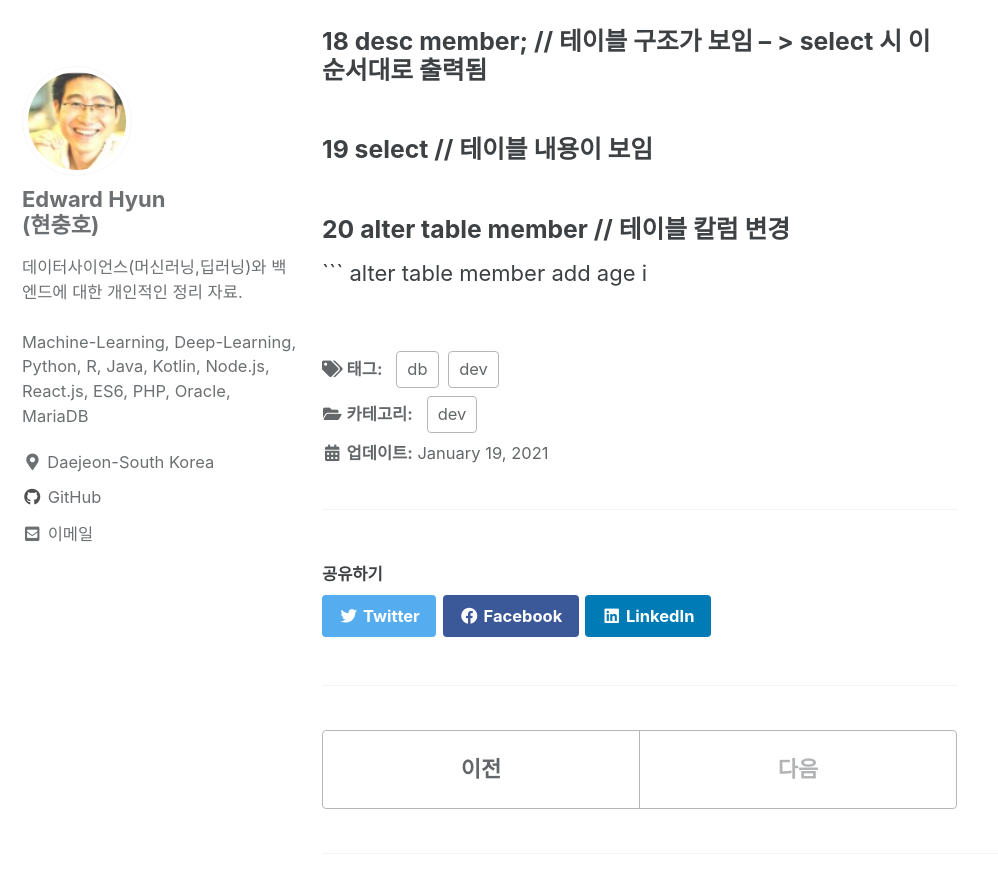
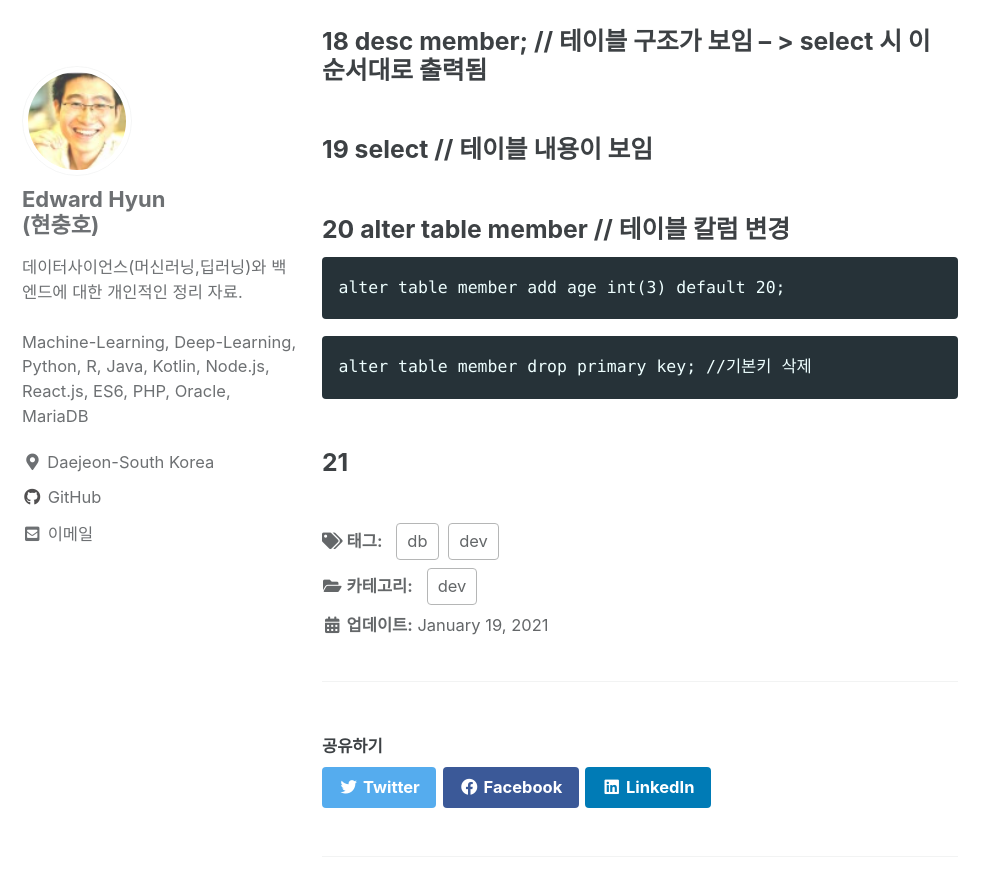
Before and after one commit to iamhch24/iamhch24.github.io, a Jekyll site: the page built from _posts/2021-01-19-[DB] MySql.md, in a window 1280 px wide and 900 px high, scrolled down 4011 px. Shown: the top 896 px of the window, without its empty margins (0-998 px from the left). Built offline with Jekyll 4.4.1, drawn with Linux system fonts in a browser that asks for light colours; cached includes are drawn as plain includes.

Commit message:
_posts/2021-01-19-[DB] MySql.md updated from https://stackedit.io/

````diff
--- a/_posts/2021-01-19-[DB] MySql.md
+++ b/_posts/2021-01-19-[DB] MySql.md
@@ -114,16 +114,23 @@ create table member(
 
 ### 20 alter table member // 테이블 칼럼 변경
 ```
-alter table member add age i
+alter table member add age int(3) default 20;
+```
 
+```
+alter table member drop primary key; //기본키 삭제
+```
+
+
+### 21
 
 
 
 
 
 <!--stackedit_data:
-eyJoaXN0b3J5IjpbMTg3NTQ2ODQ2MCwyMzUwNTIxODQsLTE4ND
-U3MzcwMTksMjEwNzE1MzA3LC00NDI1MjQ5NDgsLTYxNzc5NTc2
-NSwtNDAxODM1OTgwLDQwODIwNDU5OCwyMDA2NDEyOTMsODM5Mj
-Q5NTksMTE3NjE3NDg4NF19
+eyJoaXN0b3J5IjpbLTE4NjA1NDM1MTgsMjM1MDUyMTg0LC0xOD
+Q1NzM3MDE5LDIxMDcxNTMwNywtNDQyNTI0OTQ4LC02MTc3OTU3
+NjUsLTQwMTgzNTk4MCw0MDgyMDQ1OTgsMjAwNjQxMjkzLDgzOT
+I0OTU5LDExNzYxNzQ4ODRdfQ==
 -->
````
